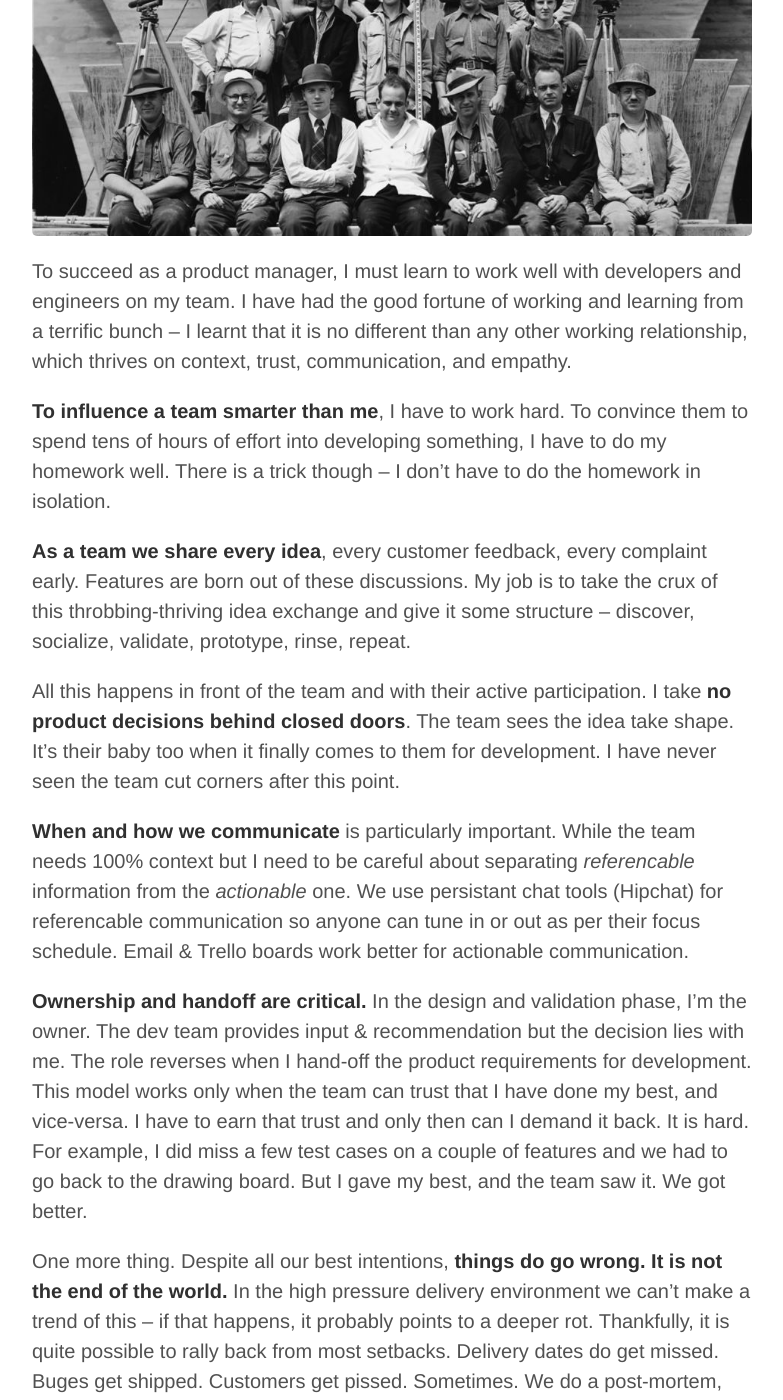
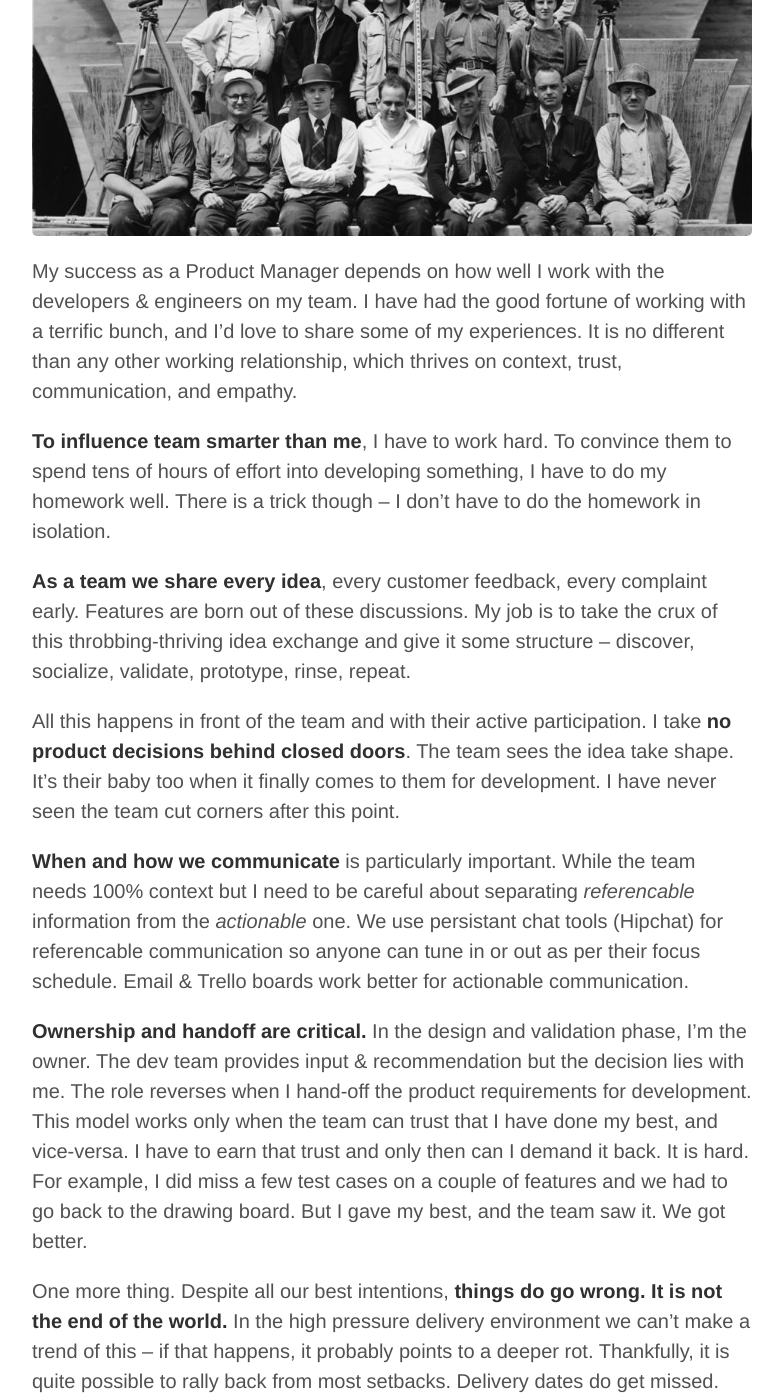
Before and after one commit to sumitsuman/sumitsuman.github.io, a Jekyll site: the page built from _posts/2014-07-15-Product-Manager-Working-with-Developers.md, in a window 1280 px wide and 1400 px high, scrolled down 356 px. Shown: the whole window, without its empty margins (248-1031 px from the left). Built offline with Jekyll 4.4.1, drawn with Linux system fonts in a browser that asks for light colours; Markdown is read by kramdown in place of the engine named in the settings; comment, search, counter and statistics services are not loaded.

Commit message:
blog edit

```diff
--- a/_posts/2014-07-15-Product-Manager-Working-with-Developers.md
+++ b/_posts/2014-07-15-Product-Manager-Working-with-Developers.md
@@ -8,9 +8,9 @@
 ![.](/assets/working_with_engineers.jpg)
 
 
-To succeed as a product manager, I must learn to work well with developers and engineers on my team. I have had the good fortune of working and learning from a terrific bunch -- I learnt that it is no different than any other working relationship, which thrives on context, trust, communication, and empathy.
+My success as a Product Manager depends on how well I work with the developers & engineers on my team. I have had the good fortune of working with a terrific bunch, and I'd love to share some of my experiences. It is no different than any other working relationship, which thrives on context, trust, communication, and empathy.
 
-**To influence a team smarter than me**, I have to work hard. To convince them to spend tens of hours of effort into developing something, I have to do my homework well. There is a trick though -- I don't have to do the homework in isolation.
+**To influence team smarter than me**, I have to work hard. To convince them to spend tens of hours of effort into developing something, I have to do my homework well. There is a trick though -- I don't have to do the homework in isolation.
 
 **As a team we share every idea**, every customer feedback, every complaint early. Features are born out of these discussions. My job is to take the crux of this throbbing-thriving idea exchange and give it some structure -- discover, socialize, validate, prototype, rinse, repeat.
 
@@ -25,15 +25,12 @@
 I hope this post reaches product managers and developers who have had a far greater and varied experience than me. I'd love to learn from you. Please do write to me.
 
 
-<sub>A plug for the wonderful 'developers' who helped me understand their mindset better:</sub>
+> A plug for the wonderful 'developers' who helped me understand their mindset better:
 
-<cite>
+>- *[Nitin](http://twitter.com/nitin_pande), the swiss knife of a person. A developer, designer, product manager rolled into one package.*
+>- *[Andrew](https://www.linkedin.com/pub/andrew-lazarus/9/455/737), the builder turned engineer and probably the smartest person I have interacted with.*
+>- *My wonderful Druva team -- [Chinmay](http://in.linkedin.com/in/achinmay), [Sameer](http://in.linkedin.com/in/sameertamsekar), [Abhijit](http://in.linkedin.com/in/vaidyaabhijit), [Saurabh](#), [Agni](http://in.linkedin.com/pub/agniswar-bakshi/4a/173/434), [Alok](https://www.linkedin.com/pub/alok-ranjan/7a/677/3b1). With folks like them, no wonder Druva produces the #1 product in a cutting edge market.*
 
-<sub>- *[Nitin](http://twitter.com/nitin_pande), the swiss knife of a person. A developer, designer, product manager rolled into one package.*</sub>
-<sub>- *[Andrew](https://www.linkedin.com/pub/andrew-lazarus/9/455/737), the builder turned engineer and probably the smartest person I have interacted with.*</sub>
-<sub>- *My wonderful Druva team -- [Chinmay](http://in.linkedin.com/in/achinmay), [Sameer](http://in.linkedin.com/in/sameertamsekar), [Abhijit](http://in.linkedin.com/in/vaidyaabhijit), [Saurabh](#), [Agni](http://in.linkedin.com/pub/agniswar-bakshi/4a/173/434), [Alok](https://www.linkedin.com/pub/alok-ranjan/7a/677/3b1). With folks like them, no wonder Druva produces the #1 product in a cutting edge market.*</sub>
-</cite>
-
-<sub>Image credits: [Seattle Municipal Archives](https://flic.kr/p/6XidPL) </sub>
+<sub> Image credits: [Seattle Municipal Archives](https://flic.kr/p/6XidPL) </sub>
 
 {% include twitter_plug.html %}
```
